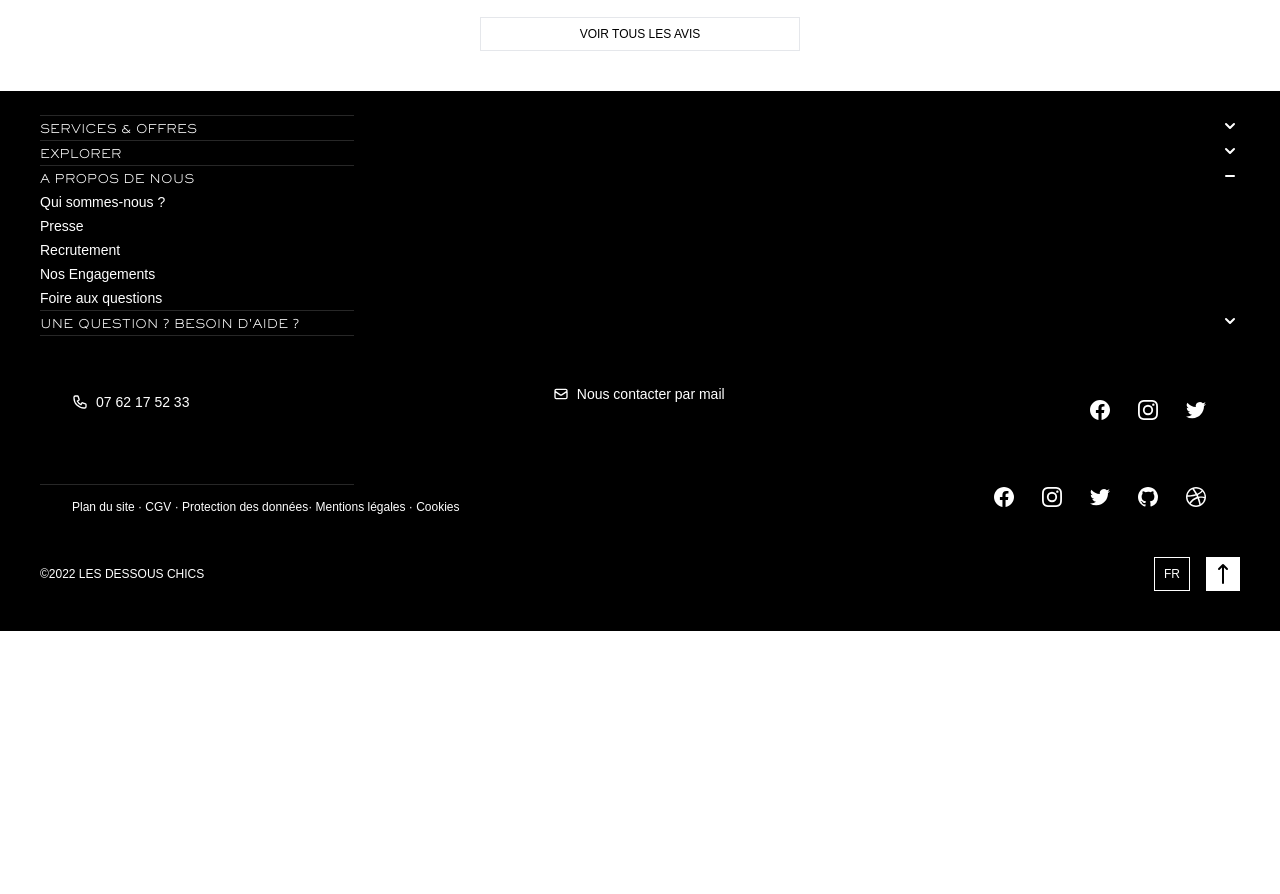
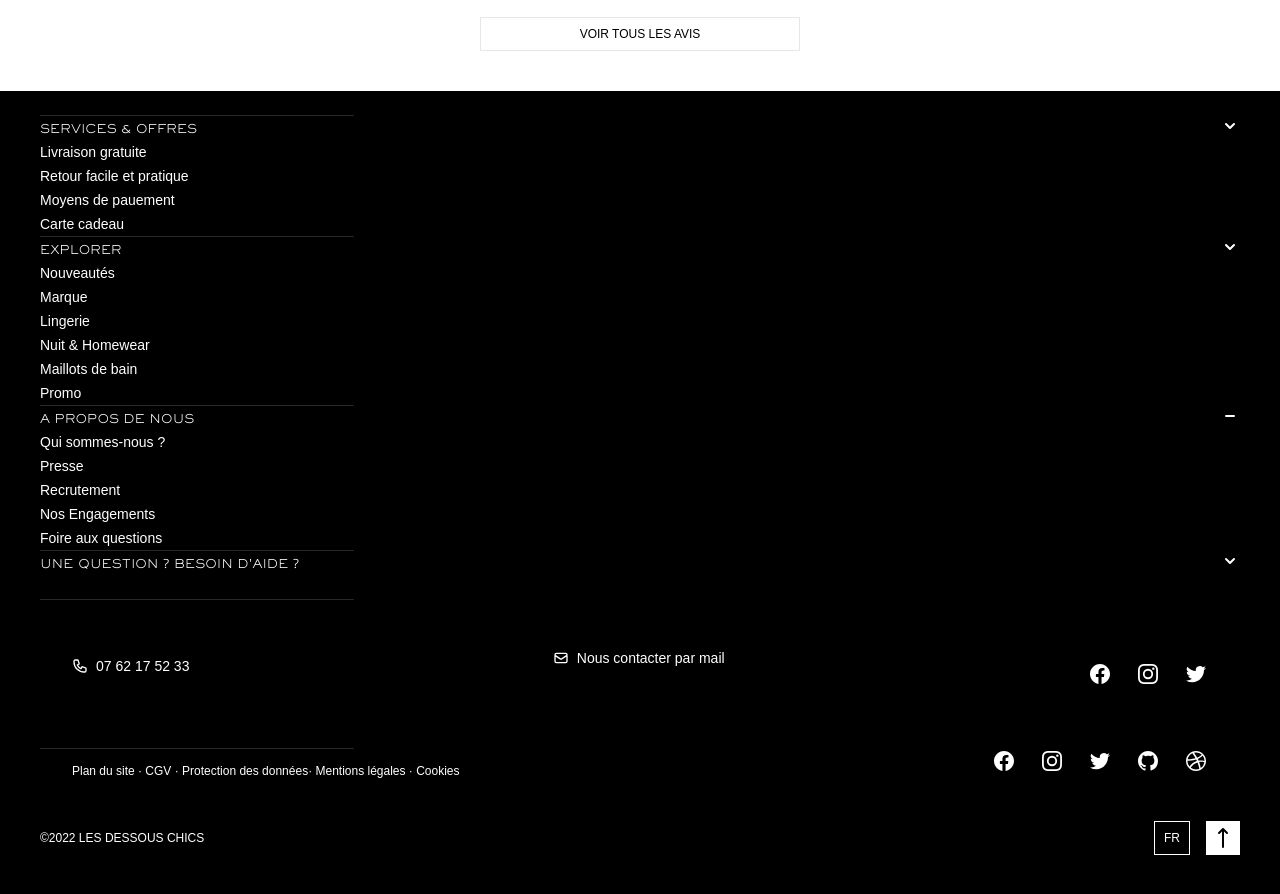
Before and after one commit to JoanaSimaozinho/Les-dessous-chics, a plain HTML site: page src/index.html in a window 1280 px wide. Shown: the part 4840-5734 px from the top of the page. Before the commit the page ends 5471 px from the top, so only its background shows below. Drawn offline with Linux system fonts and the light colour scheme; a web font is replaced by a local one.

Commit message:
sm md et lg@

```diff
--- a/src/index.html
+++ b/src/index.html
@@ -684,6 +684,7 @@
 
     <footer>
         <div class="px-4 bg-black sm:px-10">
+            <div>
                 <div class="pt-6">
                     <img src="/img/Line3.svg" alt="" class="">
                     <div class="flex justify-between">
@@ -691,6 +692,12 @@
                             <button class="text-xs font-sackers text-white">
                                 SERVICES & OFFRES
                             </button>
+                            <ul class="hidden lg:block">
+                                <li><button class="text-sm text-white">Livraison gratuite</button></li>
+                                <li><button class="text-sm text-white">Retour facile et pratique</button></li>
+                                <li><button class="text-sm text-white">Moyens de pauement</button></li>
+                                <li><button class="text-sm text-white">Carte cadeau</button></li>
+                            </ul>
                         </div>
                         <svg xmlns="http://www.w3.org/2000/svg" class="h-5 w-5 text-white" viewBox="0 0 20 20" fill="currentColor">
                             <path fill-rule="evenodd" d="M5.293 7.293a1 1 0 011.414 0L10 10.586l3.293-3.293a1 1 0 111.414 1.414l-4 4a1 1 0 01-1.414 0l-4-4a1 1 0 010-1.414z" clip-rule="evenodd" />
@@ -705,6 +712,14 @@
                             <button class="text-xs font-sackers text-white">
                                 EXPLORER
                             </button>
+                            <ul class="hidden lg:block">
+                                <li><button class="text-sm text-white">Nouveautés</button></li>
+                                <li><button class="text-sm text-white">Marque</button></li>
+                                <li><button class="text-sm text-white">Lingerie</button></li>
+                                <li><button class="text-sm text-white">Nuit & Homewear</button></li>
+                                <li><button class="text-sm text-white">Maillots de bain</button></li>
+                                <li><button class="text-sm text-white">Promo</button></li>
+                            </ul>
                         </div>
                         <svg xmlns="http://www.w3.org/2000/svg" class="h-5 w-5 text-white" viewBox="0 0 20 20" fill="currentColor">
                             <path fill-rule="evenodd" d="M5.293 7.293a1 1 0 011.414 0L10 10.586l3.293-3.293a1 1 0 111.414 1.414l-4 4a1 1 0 01-1.414 0l-4-4a1 1 0 010-1.414z" clip-rule="evenodd" />
@@ -743,6 +758,7 @@
                             <button class="text-xs font-sackers text-white">
                                 UNE QUESTION ? BESOIN D'AIDE ?
                             </button>
+                            <p class="hidden lg:block">Contacter notre Service Client par téléphone du lundi au vendredi de 8h à 19h et le samedi de 9h à 16h. </p>
                         </div>
                         <svg xmlns="http://www.w3.org/2000/svg" class="h-5 w-5 text-white" viewBox="0 0 20 20" fill="currentColor">
                             <path fill-rule="evenodd" d="M5.293 7.293a1 1 0 011.414 0L10 10.586l3.293-3.293a1 1 0 111.414 1.414l-4 4a1 1 0 01-1.414 0l-4-4a1 1 0 010-1.414z" clip-rule="evenodd" />
@@ -789,6 +805,8 @@
                         </a>
                     </div>
                 </div>
+            </div>
+
 
             <img src="/img/Line3.svg" alt="">
 
```
Also changed, not shown: dist/output.css. Lines whose indentation alone changed are shown as unchanged.
